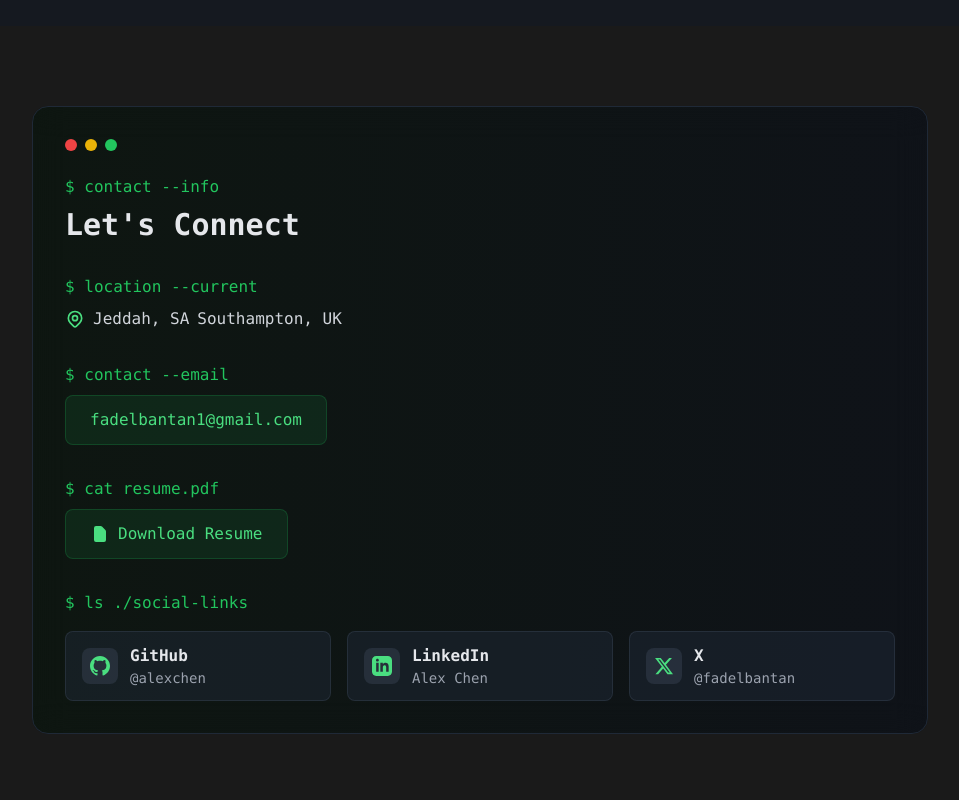
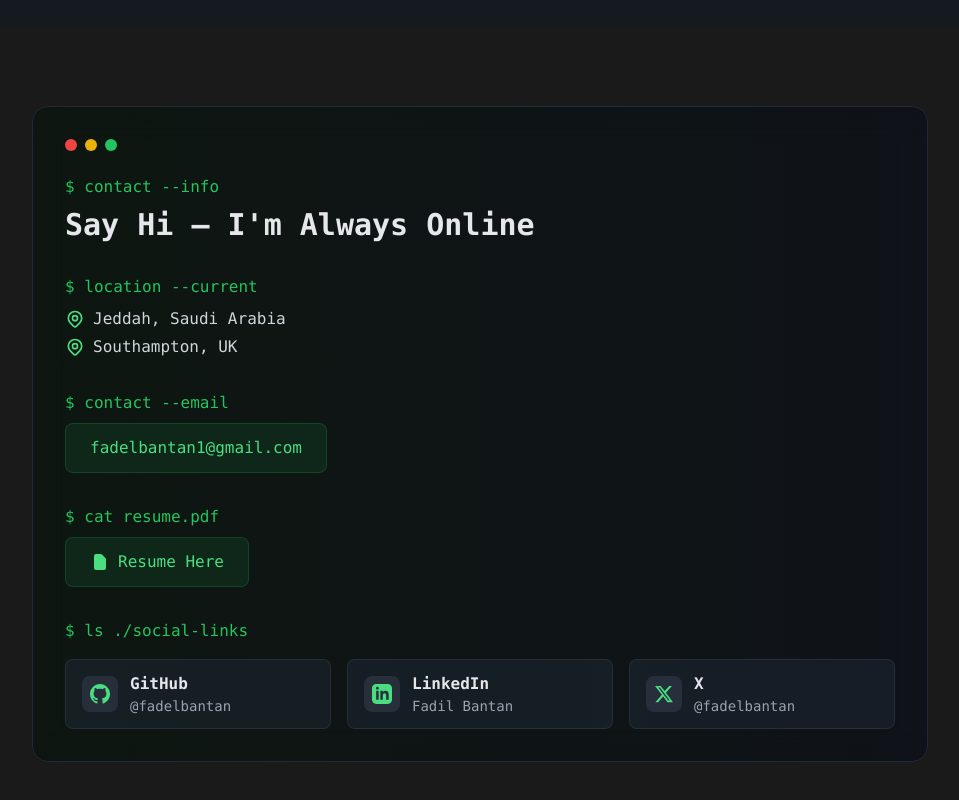
Before and after one commit to fadelbantan/builtbybantan, a Next.js app in the folder portfolio-site/: page / in a window 1280 px wide. Shown: the part 2780-3580 px from the top of the page, without its empty margins (160-1119 px from the left). Built offline with nearby package versions, Linux system fonts and the light colour scheme.

Commit message:
more personalisation pt2

```diff
--- a/portfolio-site/app/components/ContactSection.tsx
+++ b/portfolio-site/app/components/ContactSection.tsx
@@ -21,21 +21,25 @@ export default function ContactSection() {
 						</div>
 						<div className="font-mono">
 							<p className="text-green-500 mb-2">$ contact --info</p>
-							<h2 className="text-3xl font-bold mb-8 text-gray-200">Let&apos;s Connect</h2>
+							<h2 className="text-3xl font-bold mb-8 text-gray-200">Say Hi — I'm Always Online</h2>
 							<p className="text-green-500 mb-2">$ location --current</p>
-							<div className="flex items-center gap-2 text-gray-300">
-								<svg className="w-5 h-5 text-green-400" fill="none" stroke="currentColor" viewBox="0 0 24 24">
-									<path
-										strokeLinecap="round"
-										strokeLinejoin="round"
-										strokeWidth={2}
-										d="M17.657 16.657L13.414 20.9a1.998 1.998 0 01-2.827 0l-4.244-4.243a8 8 0 1111.314 0z"
-									/>
-									<path strokeLinecap="round" strokeLinejoin="round" strokeWidth={2} d="M15 11a3 3 0 11-6 0 3 3 0 016 0z" />
-								</svg>
-								<span>Jeddah, SA</span>
-								<span>Southampton, UK</span>
+							<div className="text-gray-300 space-y-1">
+								<div className="flex items-center gap-2">
+									<svg className="w-5 h-5 text-green-400" fill="none" stroke="currentColor" viewBox="0 0 24 24">
+										<path strokeLinecap="round" strokeLinejoin="round" strokeWidth={2} d="M17.657 16.657L13.414 20.9a1.998 1.998 0 01-2.827 0l-4.244-4.243a8 8 0 1111.314 0z" />
+										<path strokeLinecap="round" strokeLinejoin="round" strokeWidth={2} d="M15 11a3 3 0 11-6 0 3 3 0 016 0z" />
+									</svg>
+									<span>Jeddah, Saudi Arabia</span>
+								</div>
+								<div className="flex items-center gap-2">
+									<svg className="w-5 h-5 text-green-400" fill="none" stroke="currentColor" viewBox="0 0 24 24">
+										<path strokeLinecap="round" strokeLinejoin="round" strokeWidth={2} d="M17.657 16.657L13.414 20.9a1.998 1.998 0 01-2.827 0l-4.244-4.243a8 8 0 1111.314 0z" />
+										<path strokeLinecap="round" strokeLinejoin="round" strokeWidth={2} d="M15 11a3 3 0 11-6 0 3 3 0 016 0z" />
+									</svg>
+									<span>Southampton, UK</span>
+								</div>
 							</div>
+
 							<p className="text-green-500 mt-8 mb-2">$ contact --email</p>
 							<motion.a
 								href="mailto:fadelbantan1@gmail.com"
@@ -55,12 +59,12 @@ export default function ContactSection() {
 								<svg className="w-5 h-5" fill="currentColor" viewBox="0 0 20 20">
 									<path d="M4 4a2 2 0 012-2h4.586A2 2 0 0112 2.586L15.414 6A2 2 0 0116 7.414V16a2 2 0 01-2 2H6a2 2 0 01-2-2V4z" />
 								</svg>
-								<span>Download Resume</span>
+								<span>Resume Here</span>
 							</motion.a>
 							<p className="text-green-500 mt-8 mb-4">$ ls ./social-links</p>
 							<div className="grid grid-cols-1 sm:grid-cols-2 lg:grid-cols-3 gap-4">
 								<motion.a
-									href="#"
+									href="https://github.com/fadelbantan"
 									whileHover={{ scale: 1.05 }}
 									className="flex items-center gap-3 px-4 py-3 bg-gray-800/50 rounded-lg hover:bg-gray-700/50 transition-colors border border-gray-700/50 group"
 								>
@@ -71,11 +75,11 @@ export default function ContactSection() {
 									</div>
 									<div>
 										<p className="font-semibold text-gray-200">GitHub</p>
-										<p className="text-sm text-gray-400">@alexchen</p>
+										<p className="text-sm text-gray-400">@fadelbantan</p>
 									</div>
 								</motion.a>
 								<motion.a
-									href="#"
+									href="https://www.linkedin.com/in/fadil-bantan"
 									whileHover={{ scale: 1.05 }}
 									className="flex items-center gap-3 px-4 py-3 bg-gray-800/50 rounded-lg hover:bg-gray-700/50 transition-colors border border-gray-700/50 group"
 								>
@@ -86,7 +90,7 @@ export default function ContactSection() {
 									</div>
 									<div>
 										<p className="font-semibold text-gray-200">LinkedIn</p>
-										<p className="text-sm text-gray-400">Alex Chen</p>
+										<p className="text-sm text-gray-400">Fadil Bantan</p>
 									</div>
 								</motion.a>
 								<motion.a
```
